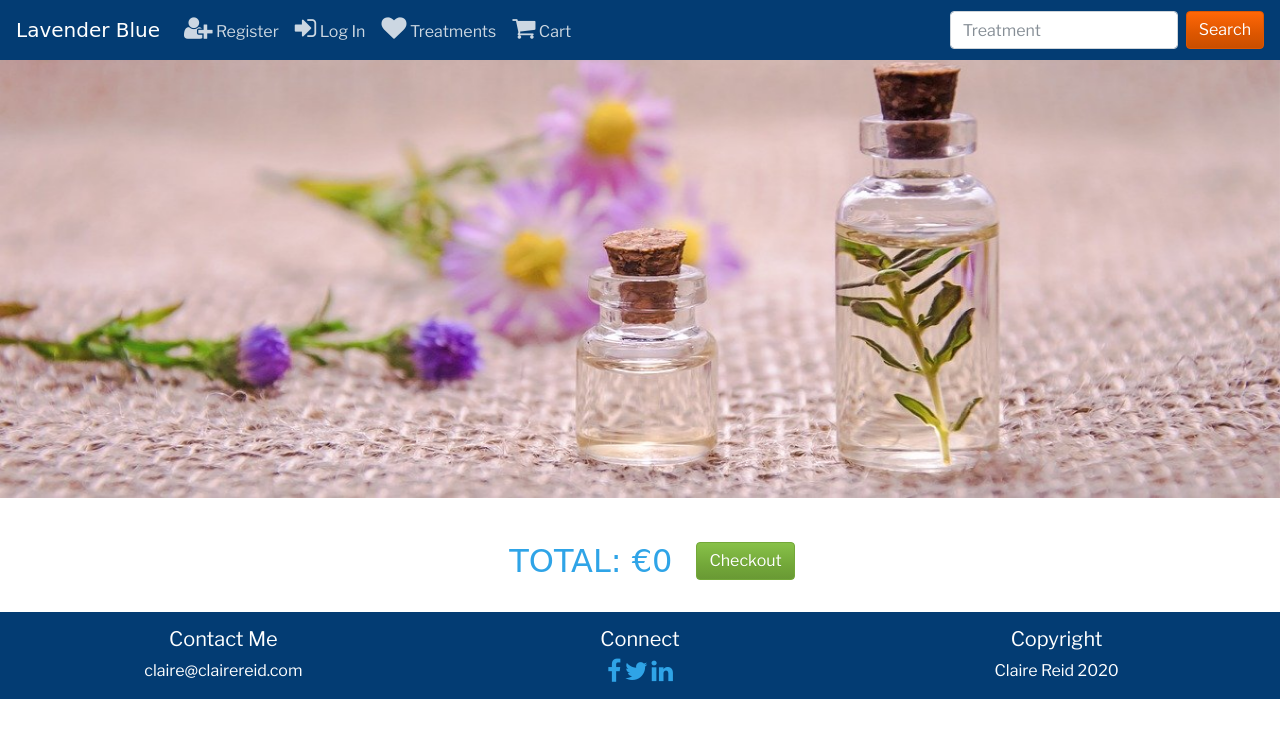
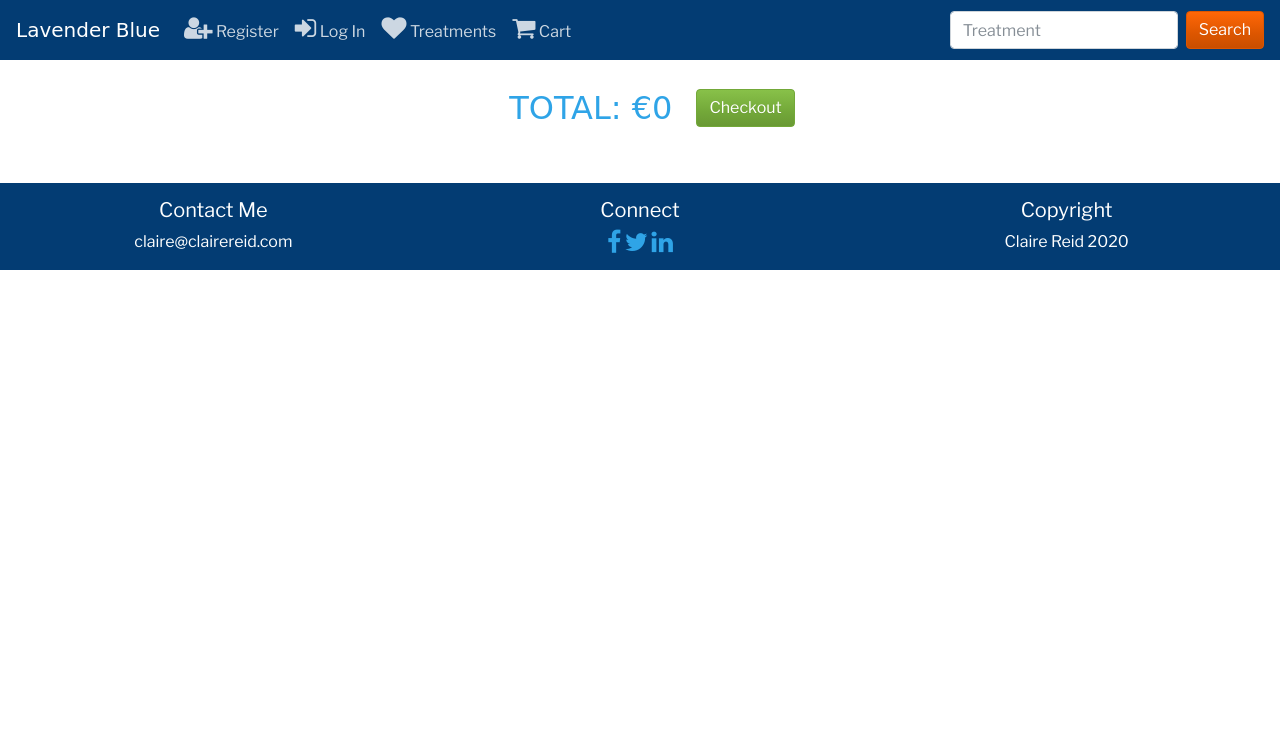
Before and after one commit to AidanJReid/claire, a Django app: page /cart/ in a window 1280 px wide. Shown: the top 738 px of the page. Run offline with Django 3.2, Linux system fonts and the light colour scheme; some libraries are stand-ins or nearby versions; some web fonts are replaced.

Commit message:
fixed base so that it doesn't show header images. adding margin top to other pages to replace same

```diff
--- a/static/css/style.css
+++ b/static/css/style.css
@@ -3,6 +3,7 @@
 
 body {
     font-family: 'Libre Franklin', sans-serif;
+    margin-top: 65px;
 }
 
 h1, h2, h3, .navbar-brand {
@@ -14,7 +15,7 @@ h1, h2, h3, .navbar-brand {
 /* Carousel header */
 
 .carousel-item img {
-    height: 450px !important;
+    height: 66vh !important;
 }
 
 #body-bg {
@@ -83,6 +84,7 @@ h1, h2, h3, .navbar-brand {
 
 /* footer */
 .footer {
+    margin-top: 50px;
     padding-top: 15px;
 }
 
--- a/templates/base.html
+++ b/templates/base.html
@@ -61,25 +61,25 @@
     </nav>
 
     <!-- Fixed carousel images -->
-    <div id="carousel" class="carousel slide carousel-fade mt-5" data-ride="carousel">
+    <!-- <div id="carousel" class="carousel slide carousel-fade mt-5" data-ride="carousel">
         <div class="carousel-inner">
             <div class="carousel-item active">
-                <img class="d-block w-100 img-responsive" src="{% static 'assets/img/head-image.jpg' %}" alt="First slide">
+                <img class="d-block w-100" src="{% static 'assets/img/head-image.jpg' %}" alt="First slide">
             </div>
             <div class="carousel-item">
-                <img class="d-block w-100 img-responsive" src="{% static 'assets/img/head-image2.jpg' %}" alt="Second slide">
+                <img class="d-block w-100" src="{% static 'assets/img/head-image2.jpg' %}" alt="Second slide">
             </div>
             <div class="carousel-item">
-                <img class="d-block w-100 img-responsive" src="{% static 'assets/img/head-image3.jpg' %}" alt="Third slide">
+                <img class="d-block w-100" src="{% static 'assets/img/head-image3.jpg' %}" alt="Third slide">
             </div>
         </div>
-    </div>
+    </div> -->
     <!-- End Fixed carousel images -->
 
     {% block content %} {% endblock %}
 
     <!-- Footer -->
-    <div class="container-fluid footer footer-dark bg-info">
+    <footer class="footer footer-dark bg-info mt-5">
             <div class="row text-center">
                 <div class="col-sm-4 foot-col">
                     <h5>Contact Me</h5>
@@ -96,7 +96,7 @@
                     <p style="color:white">Claire Reid 2020</p>
                 </div>
             </div>
-    </div>
+    </footer>
 </body>
     <script src="https://cdnjs.cloudflare.com/ajax/libs/jquery/3.4.1/jquery.min.js"></script>
     <script src="https://cdnjs.cloudflare.com/ajax/libs/popper.js/1.14.7/umd/popper.min.js"></script>
```
Also changed, not shown: accounts/templates/index.html (+17 -1 lines).
